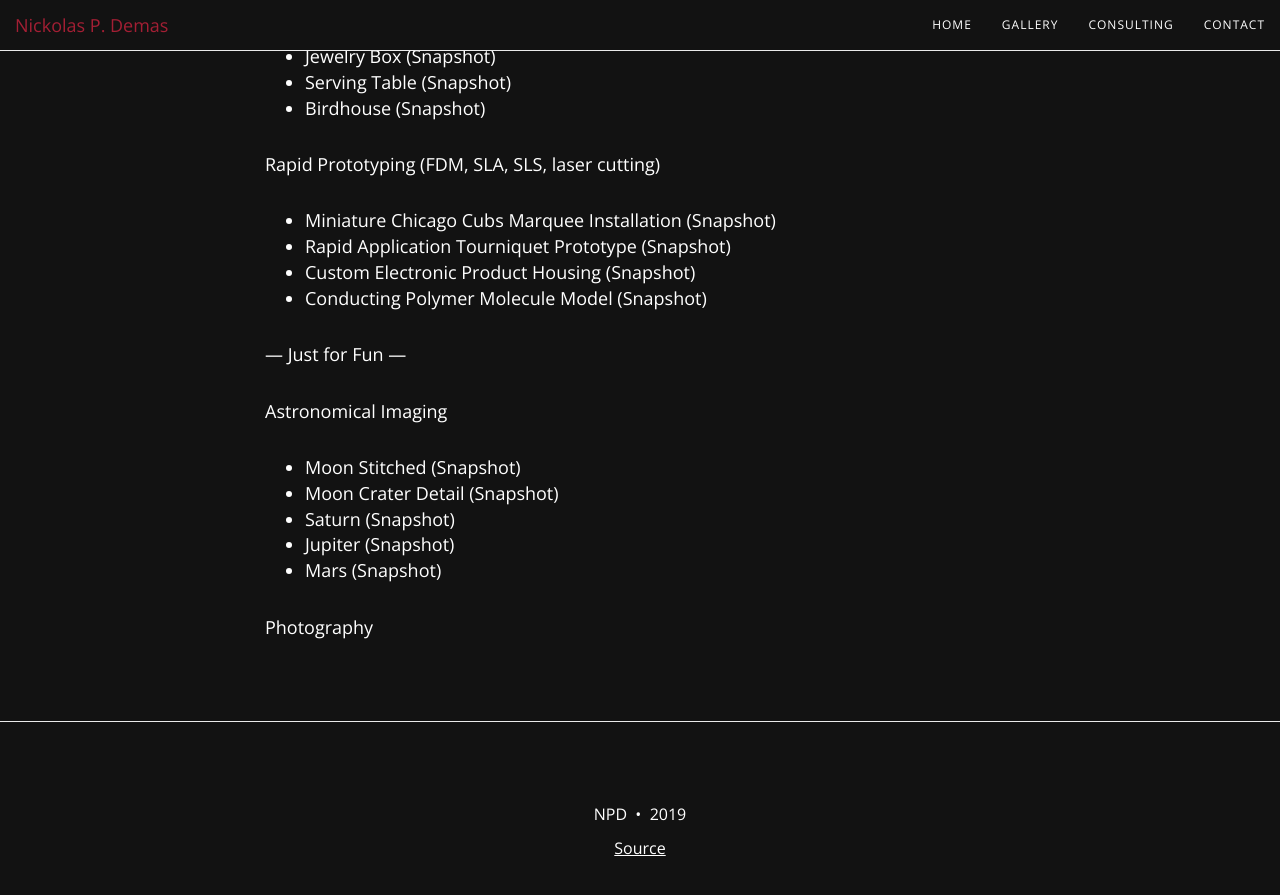
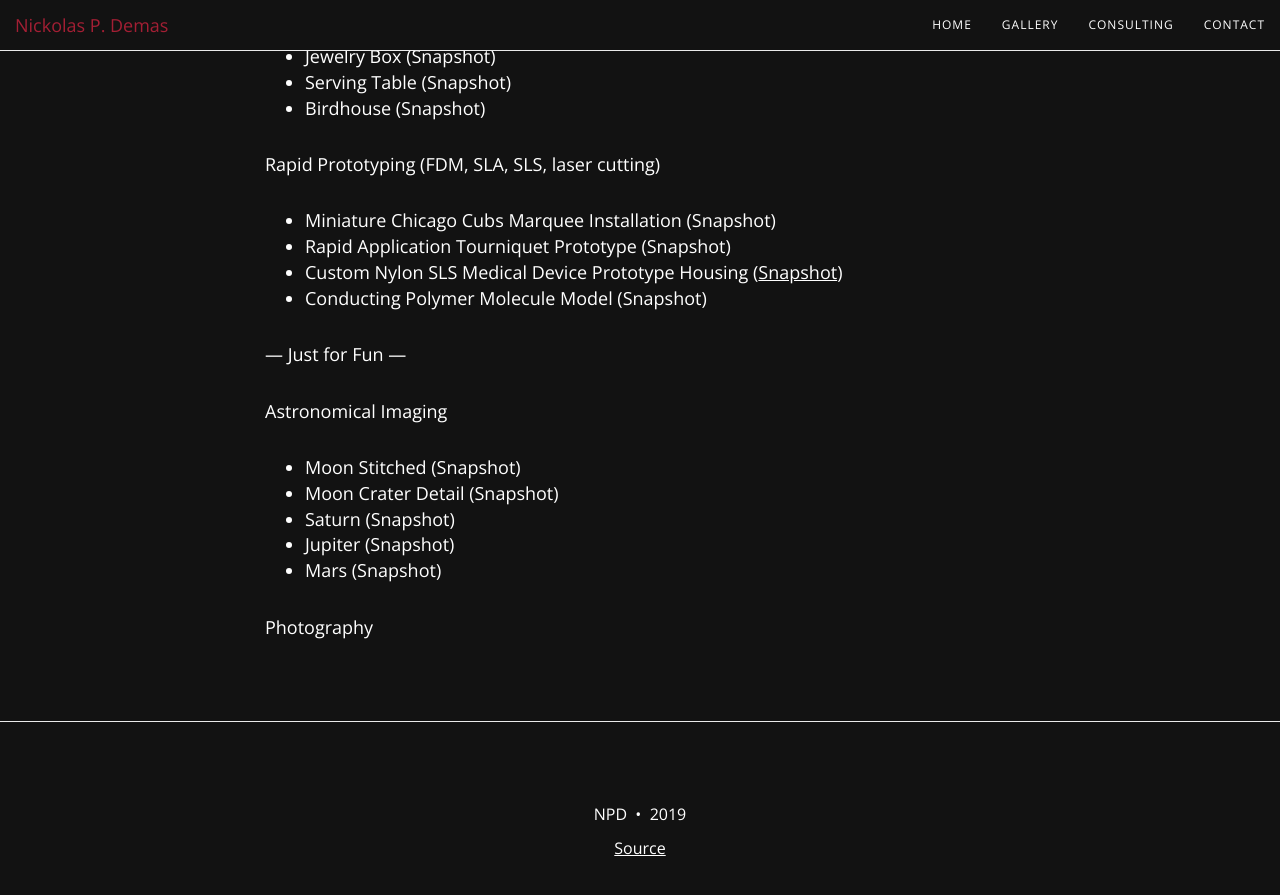
Before and after one commit to npdemas/npdemas.github.io, a Jekyll site: the page built from gallery.md, in a window 1280 px wide and 900 px high, scrolled down 833 px. Shown: the top 895 px of the window. Built offline with Jekyll 4.4.1, drawn with Linux system fonts in a browser that asks for light colours; nearby versions of some CDN libraries; some of the changed lines change nothing that is shown.

Commit message:
Updated links to low res jpg

```diff
--- a/gallery.md
+++ b/gallery.md
@@ -7,13 +7,13 @@
 --- Project Gallery ---
 
 - THOR Tourniquet (Snapshot, <a href="https://www.thorTQ.com" target="_blank">Website</a>)
-- Acoustic Attenuation Spectrometer (<a href="https://npdemas.github.io/resources/gallery/projects/acousticSpectrometer_Snapshot_1.png" target="_blank">Snapshot</a>, PhD Thesis (Publication Pending))
+- Acoustic Attenuation Spectrometer (<a href="https://npdemas.github.io/resources/gallery/projects/acousticSpectrometer_Snapshot_1.jpg" target="_blank">Snapshot</a>, PhD Thesis (Publication Pending))
 - 3 Axis Force Sensor (Snapshot, <a href="https://dspace.mit.edu/handle/1721.1/101813" target="_blank">SM Thesis</a>, <a href="https://asmedigitalcollection.asme.org/medicaldevices/article/13/2/021007/727293/An-Electronic-Force-Sensor-for-Medical-JetPaper" target="_blank">ASME Journal of Medical Devices Paper</a>)
 
 --- Fabrication Gallery ---
 
 Electronics (circuit design, PCB design, PCB population, debugging)
-- Custom Push-to-connect Sensors (<a href="https://npdemas.github.io/resources/gallery/fabrication/electronics/customPCBs_Shapshot_1.png" target="_blank">Snapshot</a>)
+- Custom Push-to-connect Sensors (<a href="https://npdemas.github.io/resources/gallery/fabrication/electronics/customPCBs_Shapshot_1.jpg" target="_blank">Snapshot</a>)
 - Biopotential Measurement Circuitry (Snapshot)
 
 Metalworking (machining and turning Centers, manual mills and lathes, stick & MIG welders, grinders, plasma cutters)
@@ -30,7 +30,7 @@
 Rapid Prototyping (FDM, SLA, SLS, laser cutting)
 - Miniature Chicago Cubs Marquee Installation (Snapshot)
 - Rapid Application Tourniquet Prototype (Snapshot)
-- Custom Electronic Product Housing (Snapshot)
+- Custom Nylon SLS Medical Device Prototype Housing (<a href="https://npdemas.github.io/resources/gallery/fabrication/rapid_prototyping/customEnclosure_Snapshot_1.jpg" target="_blank">Snapshot</a>)
 - Conducting Polymer Molecule Model (Snapshot)
 
 --- Just for Fun ---
```
